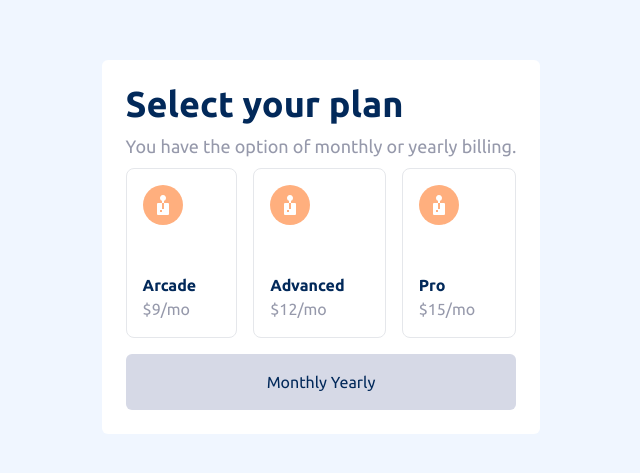
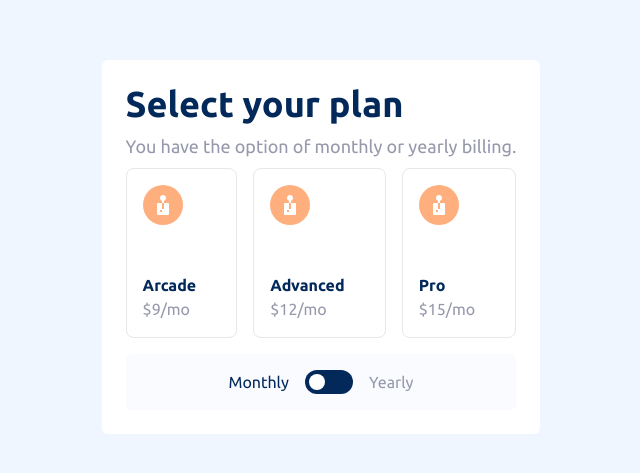
Before and after one commit to vitaovich/FM-multi-step-form, a Next.js app: page / in a window 1280 px wide. Shown: the part 153-626 px from the top of the page, without its empty margins (319-959 px from the left). Built offline with nearby package versions, Linux system fonts and the light colour scheme.

Commit message:
add boolean state to keep track of yearly/monthly

```diff
--- a/components/stepTwoForm.tsx
+++ b/components/stepTwoForm.tsx
@@ -3,6 +3,7 @@ import { useState } from "react"
 import StepTwoFormInput from "./stepTwoFormInput"
 
 const StepTwoForm = () => {
+    const [isYearly, setYearly] = useState<boolean>();
     const [plans, setPlans] = useState<{title: string, description: string}[]>(
         [
             {title: 'Arcade', description: '$9/mo'},
@@ -10,6 +11,12 @@ const StepTwoForm = () => {
             {title: 'Pro', description: '$15/mo'},
         ]
     )
+
+    const yearlyHandler = () => {
+        setYearly((prev) => {
+            return !prev
+        })
+    }
 
     return (
         <div className="flex flex-col space-y-4">
@@ -22,9 +29,12 @@ const StepTwoForm = () => {
                 }
             </div>
 
-            <div className="flex justify-center bg-LightGray rounded-md py-4">
-                Monthly
-                Yearly
+            <div className="flex justify-center bg-Alabaster rounded-md py-4 space-x-4">
+                <p className={ isYearly ? 'text-CoolGray' : 'text-MarineBlue' }>Monthly</p>
+                <button className="flex items-center group w-12 rounded-full bg-MarineBlue" onClick={yearlyHandler}>
+                    <div className={`transition w-4 h-4 ml-1 bg-white rounded-full ${ isYearly ? 'translate-x-6' : '' }`}></div>
+                </button>
+                <p className={ isYearly ? 'text-MarineBlue' : 'text-CoolGray' }>Yearly</p>
             </div>
         </div>
     )
```
